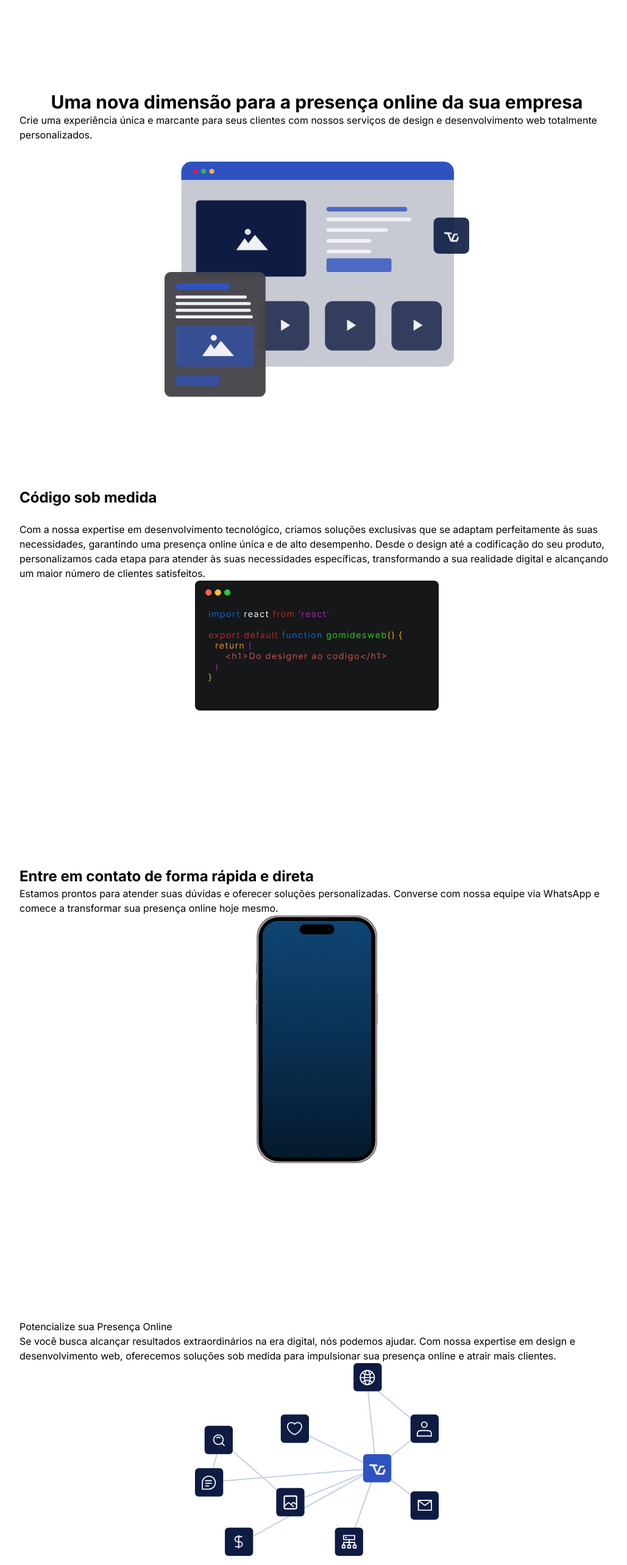
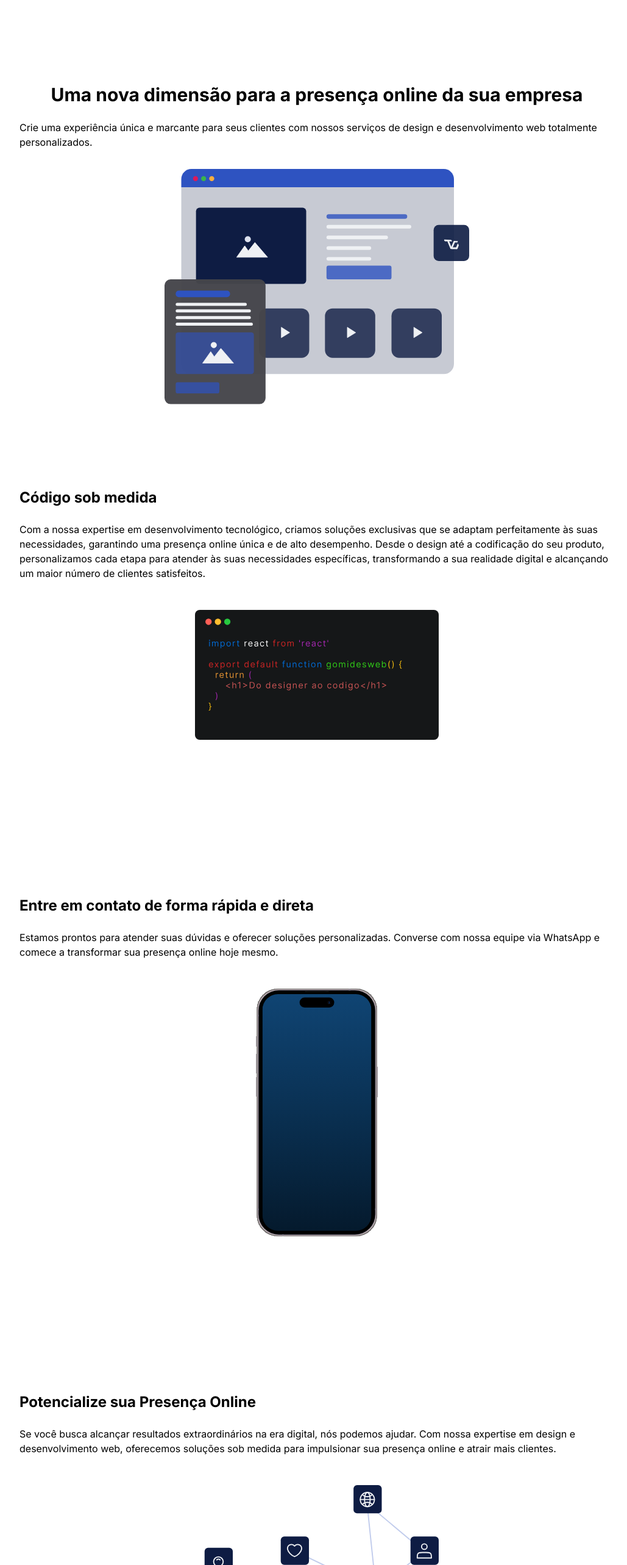
Before and after one commit to GomidesTs/site-gomides-web, a Next.js app: page / in a window 1280 px wide. Shown: the top 2566 px of the page at 61% size, without its empty margins (120-1149 px from the left). Built offline with nearby package versions, Linux system fonts and the light colour scheme.

Commit message:
feat: spacing and elements
Inserted spacing using tailwindcss and creating a convert button example.

```diff
--- a/src/app/page.tsx
+++ b/src/app/page.tsx
@@ -8,7 +8,7 @@ export default function Home() {
           Uma nova dimensão para a presença online da sua empresa
         </h1>
 
-        <p className="text-x">
+        <p className="text-x mt-6">
           Crie uma experiência única e marcante para seus clientes com nossos
           serviços de design e desenvolvimento web totalmente personalizados.
         </p>
@@ -38,6 +38,7 @@ export default function Home() {
         </div>
 
         <Image
+          className="mt-12"
           src="/code.svg"
           width={400}
           height={400}
@@ -52,6 +53,7 @@ export default function Home() {
 
       <div className="flex flex-col-reverse items-center justify-center pt-64">
         <Image
+          className="mt-12"
           src="/iPhone.svg"
           width={200}
           height={200}
@@ -62,7 +64,7 @@ export default function Home() {
           <h2 className="text-2xl font-bold">
             Entre em contato de forma rápida e direta
           </h2>
-          <p className="text-x">
+          <p className="text-x mt-6">
             Estamos prontos para atender suas dúvidas e oferecer soluções
             personalizadas. Converse com nossa equipe via WhatsApp e comece a
             transformar sua presença online hoje mesmo.
@@ -84,9 +86,11 @@ export default function Home() {
 
       <div className="flex flex-col items-center justify-center pt-64">
         <div>
-          <h2>Potencialize sua Presença Online</h2>
+          <h2 className="text-2xl font-bold">
+            Potencialize sua Presença Online
+          </h2>
 
-          <p className="text-x">
+          <p className="text-x mt-6">
             Se você busca alcançar resultados extraordinários na era digital,
             nós podemos ajudar. Com nossa expertise em design e desenvolvimento
             web, oferecemos soluções sob medida para impulsionar sua presença
@@ -94,6 +98,7 @@ export default function Home() {
           </p>
         </div>
         <Image
+          className="mt-12"
           src="/grafo.svg"
           width={400}
           height={400}
@@ -101,15 +106,22 @@ export default function Home() {
         />
       </div>
 
-      <div className="mt-64 flex flex-col items-center justify-center rounded bg-cyan-300/50 p-4">
-        <h2>Faça parte da nossa galeria de sucessos</h2>
-        <p>
+      <div className="bg-cyan-300/50 mt-64 flex flex-col items-center justify-center rounded bg-white-100 px-4 py-8">
+        <h2 className="text-2xl font-bold">
+          Faça parte da nossa galeria de sucessos
+        </h2>
+
+        <p className="mt-6">
           Queremos destacar o seu projeto e compartilhar o seu sucesso com o
           mundo! Ao escolher nossos serviços de design e desenvolvimento web,
           você terá a oportunidade de ter o seu projeto em nossa galeria de
           sucessos, mostrando como sua empresa alcançou resultados
           extraordinários
         </p>
+
+        <button className="mt-8 w-2/4 rounded bg-blue-500 p-4 text-white-100">
+          Fortaleca sua marca
+        </button>
       </div>
     </main>
   );
```
